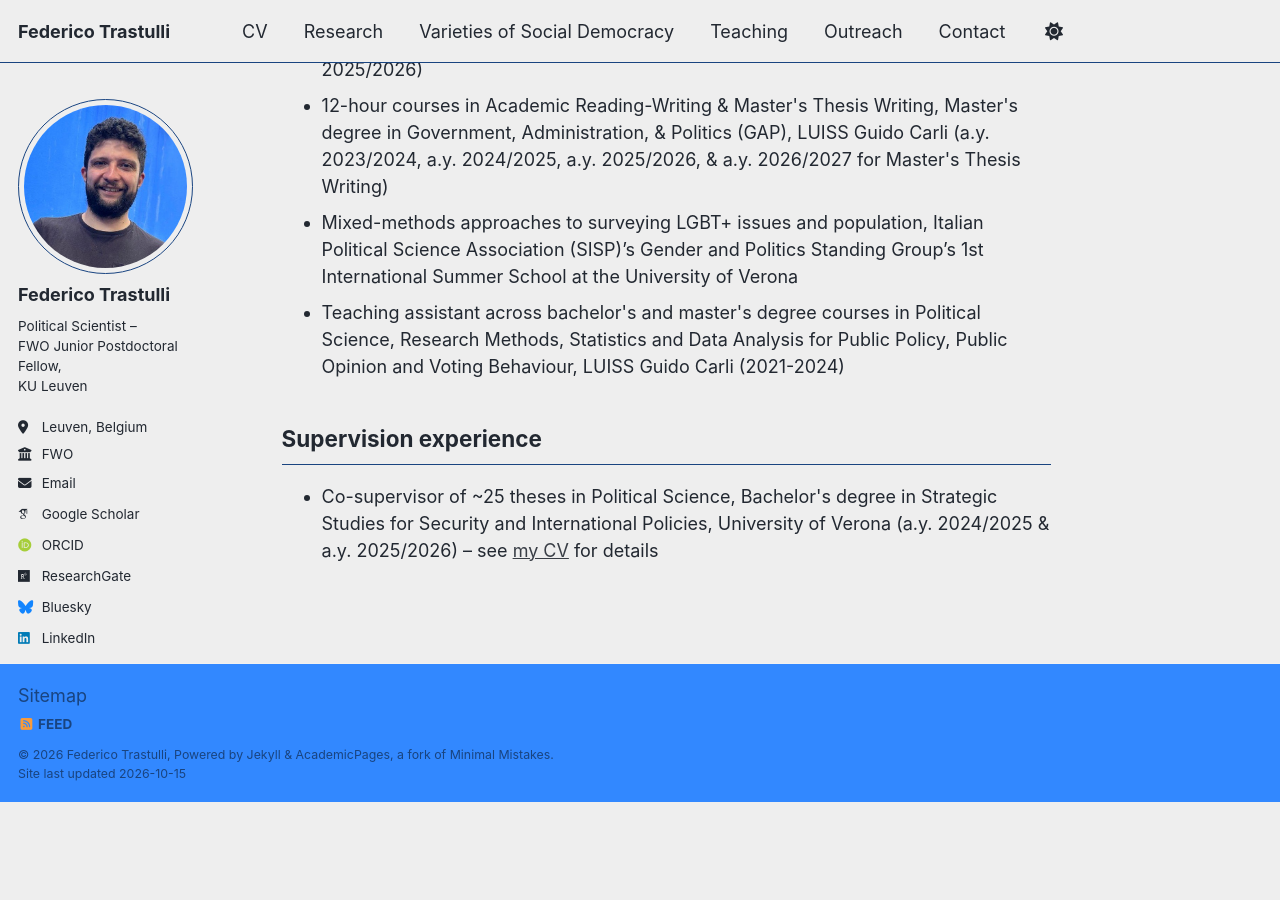
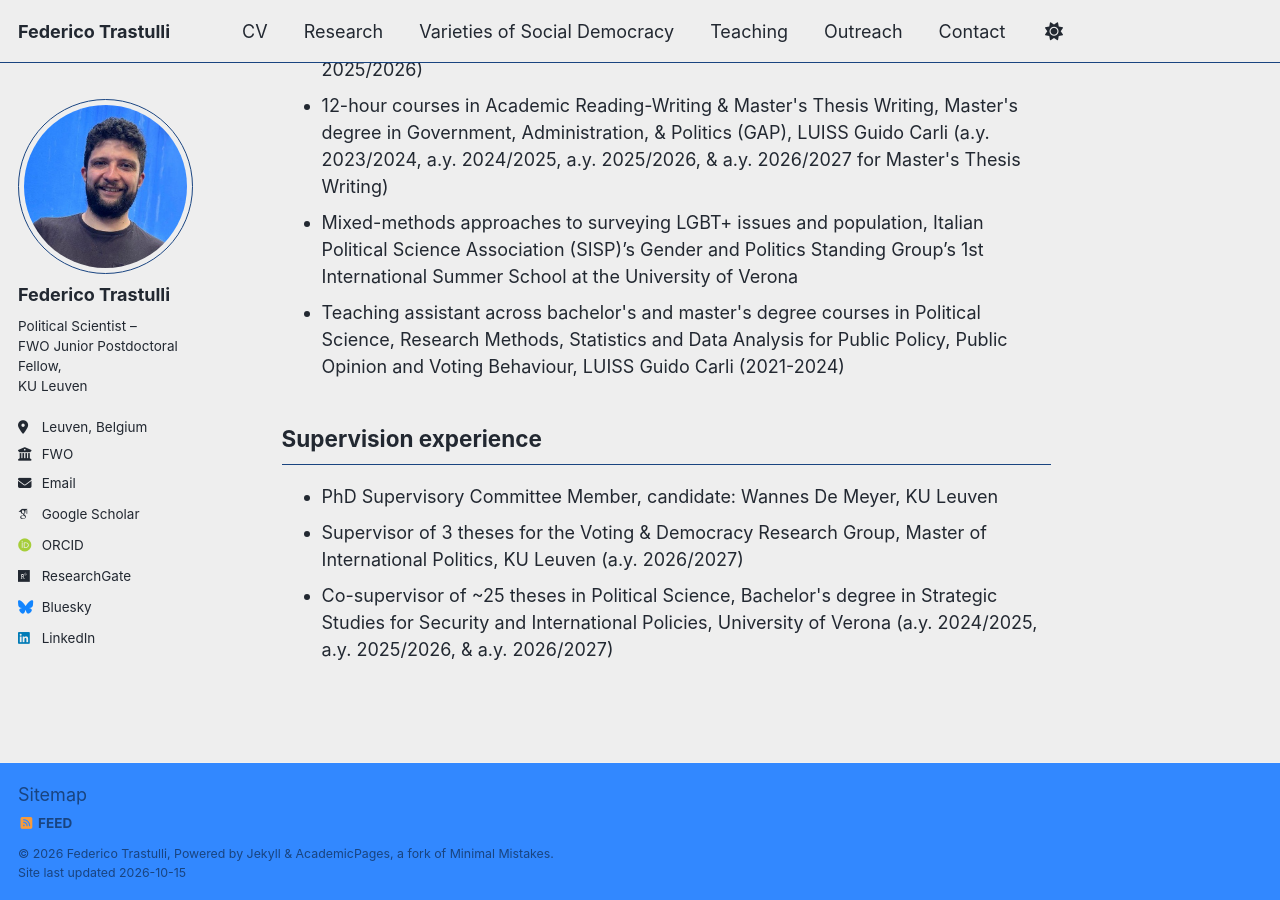
Before and after one commit to federicotrastulli/federicotrastulli.github.io, a Jekyll site: the page built from _pages/teaching.html, in a window 1280 px wide and 900 px high, scrolled down 619 px. Built offline with Jekyll 4.4.1, drawn with Linux system fonts in a browser that asks for light colours; some web fonts are replaced; a script bundle is joined from its source files by our own code; library files that are not in the unit come from our copies; before the commit the page ends 1420 px from its top, so only the background shows below that.

Commit message:
Update teaching.html

```diff
--- a/_pages/teaching.html
+++ b/_pages/teaching.html
@@ -27,7 +27,9 @@ author_profile: true
 
 <h2>Supervision experience</h2>
 <ul>
-  <li>Co-supervisor of ~25 theses in Political Science, Bachelor's degree in Strategic Studies for Security and International Policies, University of Verona (a.y. 2024/2025 &amp; a.y. 2025/2026) – see <a href="https://federicotrastulli.github.io/cv/">my CV</a> for details</li>
+  <li>PhD Supervisory Committee Member, candidate: Wannes De Meyer, KU Leuven</li>
+  <li>Supervisor of 3 theses for the Voting &amp; Democracy Research Group, Master of International Politics, KU Leuven (a.y. 2026/2027)</li>
+  <li>Co-supervisor of ~25 theses in Political Science, Bachelor's degree in Strategic Studies for Security and International Policies, University of Verona (a.y. 2024/2025, a.y. 2025/2026, &amp; a.y. 2026/2027)</li>
 </ul>
 
 </div>
```
